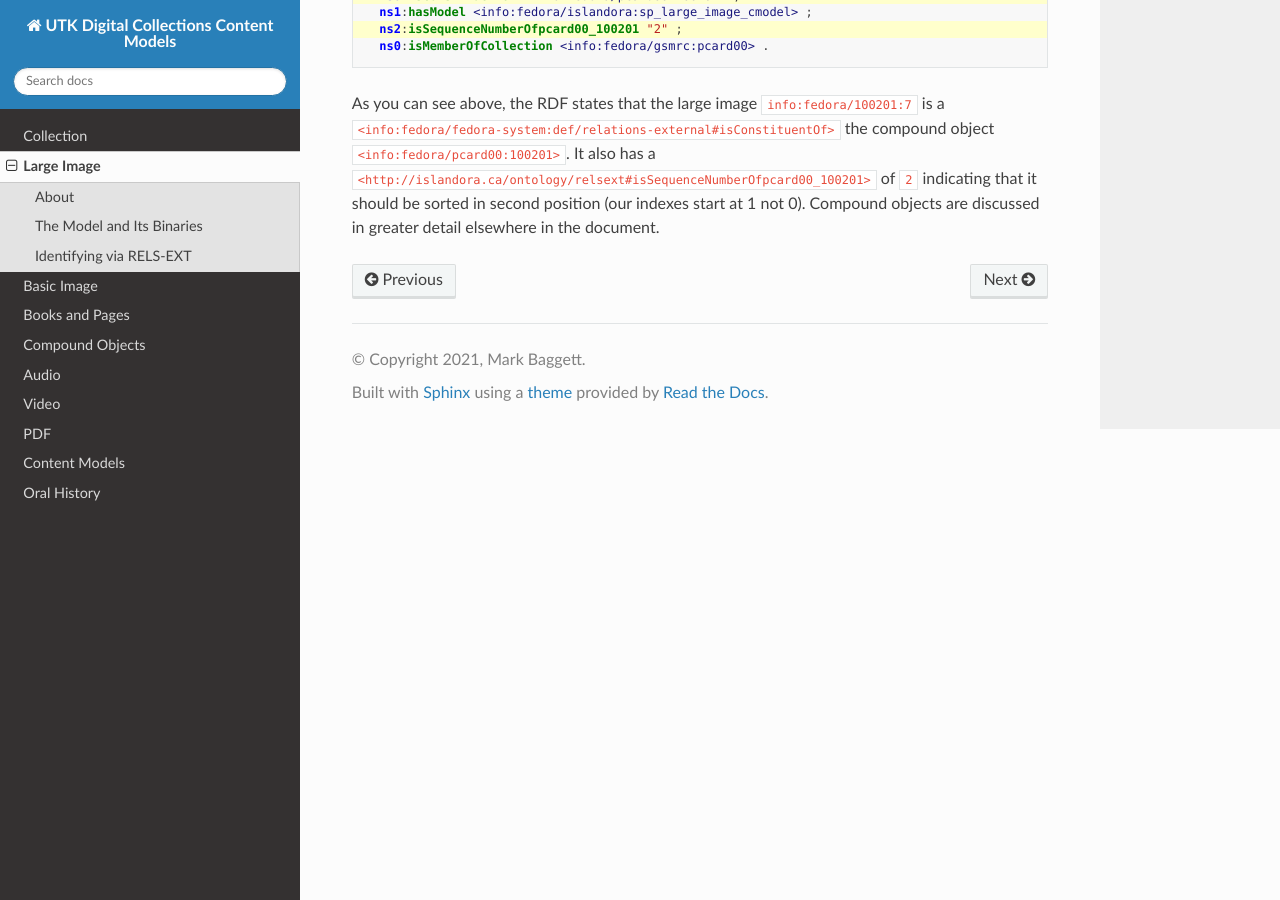
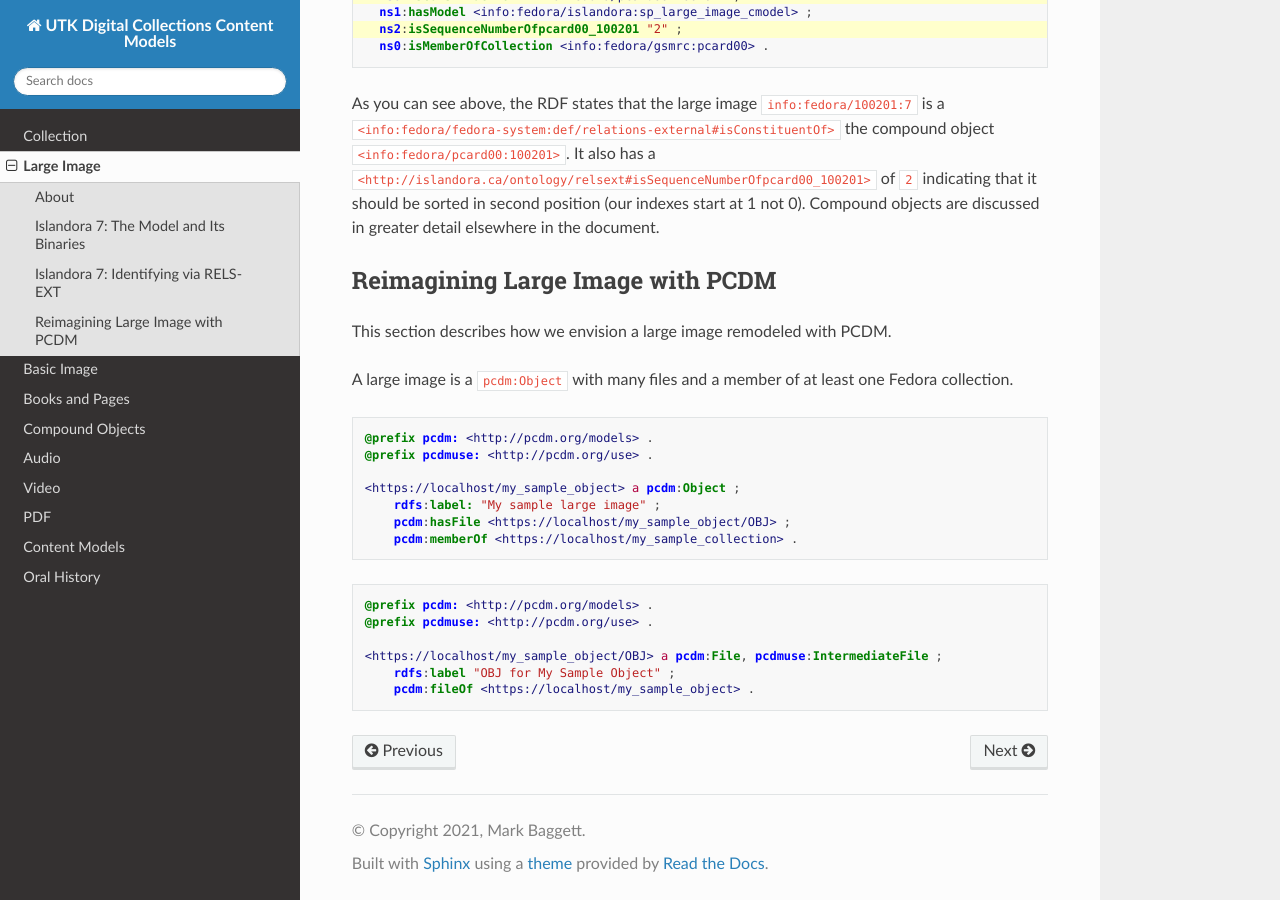
Before and after one commit to markpbaggett/utk_dc_content_models, a Sphinx documentation site: the page built from docs/source/contents/1_large_image.rst, in a window 1280 px wide and 900 px high, scrolled down 1737 px. Built offline with Sphinx 7.4.7 and the Read the Docs theme 2.0.0, drawn with Linux system fonts in a browser that asks for light colours; some of the changed text lies outside the part shown.

Commit message:
Initialize PCDM reimagination.

```diff
--- a/docs/source/contents/1_large_image.rst
+++ b/docs/source/contents/1_large_image.rst
@@ -11,8 +11,8 @@ distinct metadata that describes unique things about it from other parts of the
 
 As of February 4, 2021, the Libraries has :code:`37471` large image objects.
 
-The Model and Its Binaries
---------------------------
+Islandora 7: The Model and Its Binaries
+---------------------------------------
 
 A standard large image object looks like this:
 
@@ -28,8 +28,8 @@ A standard large image object looks like this:
 * **TECHMD** is a FITS generated XML file based on the preservation object (OBJ). Ideally, this would be triples in a :code:`fedora:Resource` (maybe on the file rather than the object) in our next system.
 
 
-Identifying via RELS-EXT
-------------------------
+Islandora 7: Identifying via RELS-EXT
+-------------------------------------
 
 A standard large image object has RDF that describes it and its relationship to other objects.  It always has a
 :code:`<info:fedora/fedora-system:def/model#hasModel>` of :code:`info:fedora/islandora:sp_large_image_cmodel` like this:
@@ -64,3 +64,30 @@ As you can see above, the RDF states that the large image :code:`info:fedora/100
 It also has a :code:`<http://islandora.ca/ontology/relsext#isSequenceNumberOfpcard00_100201>` of :code:`2` indicating
 that it should be sorted in second position (our indexes start at 1 not 0). Compound objects are discussed in greater
 detail elsewhere in the document.
+
+Reimagining Large Image with PCDM
+---------------------------------
+
+This section describes how we envision a large image remodeled with PCDM.
+
+A large image is a :code:`pcdm:Object` with many files and a member of at least one Fedora collection.
+
+.. code-block:: turtle
+
+    @prefix pcdm: <http://pcdm.org/models> .
+    @prefix pcdmuse: <http://pcdm.org/use> .
+
+    <https://localhost/my_sample_object> a pcdm:Object ;
+        rdfs:label: "My sample large image" ;
+        pcdm:hasFile <https://localhost/my_sample_object/OBJ> ;
+        pcdm:memberOf <https://localhost/my_sample_collection> .
+
+
+.. code-block:: turtle
+
+    @prefix pcdm: <http://pcdm.org/models> .
+    @prefix pcdmuse: <http://pcdm.org/use> .
+
+    <https://localhost/my_sample_object/OBJ> a pcdm:File, pcdmuse:IntermediateFile ;
+        rdfs:label "OBJ for My Sample Object" ;
+        pcdm:fileOf <https://localhost/my_sample_object> .
```
